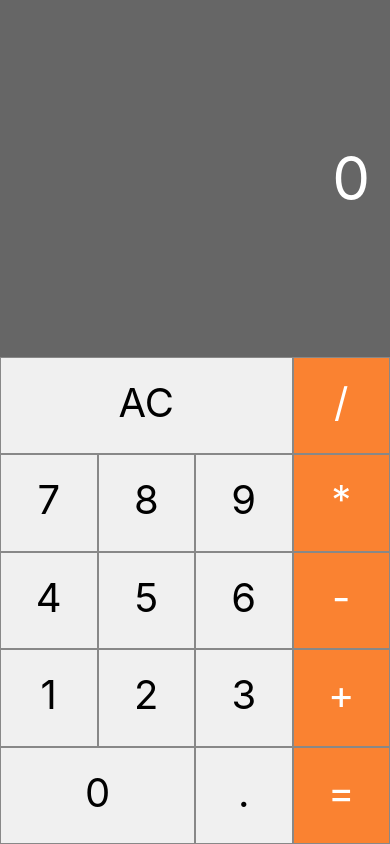
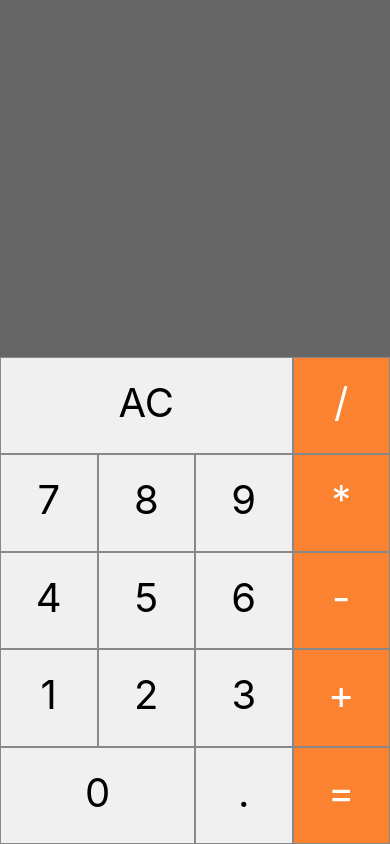
Before and after one commit to fty57/calculator, a React Native app in the folder calculator/: screen / in a window 390 px wide. Built offline with nearby package versions, Linux system fonts and the light colour scheme.

Commit message:
Update App.js

```diff
--- a/calculator/App.js
+++ b/calculator/App.js
@@ -7,7 +7,7 @@ import Display from './src/components/Display';
 
 export default function App() {
 
-  const [displayValue, setDisplayValue] = useState(0);
+  const [displayValue, setDisplayValue] = useState("");
 
   const addDigit = n =>{
     setDisplayValue({displayValue: n})
```
